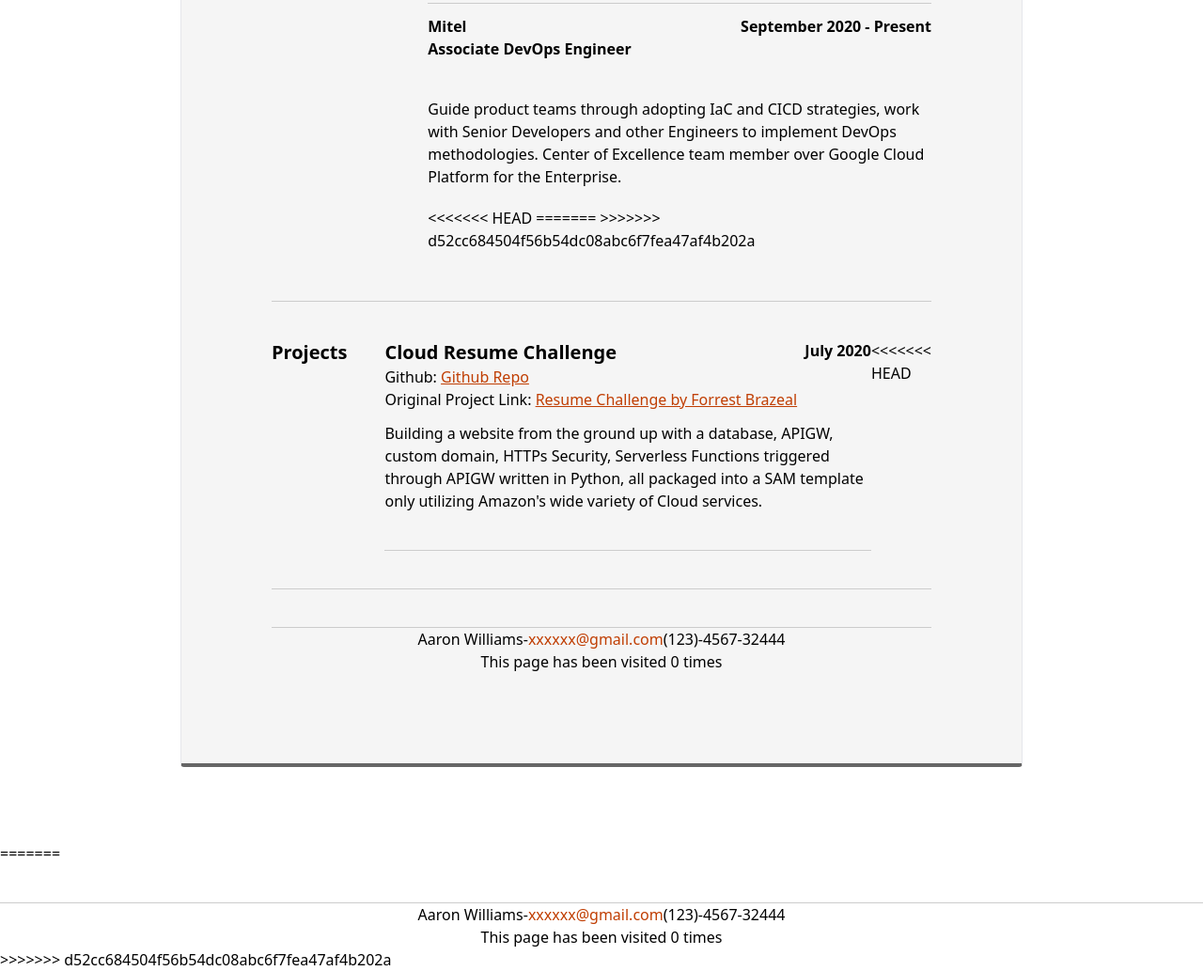
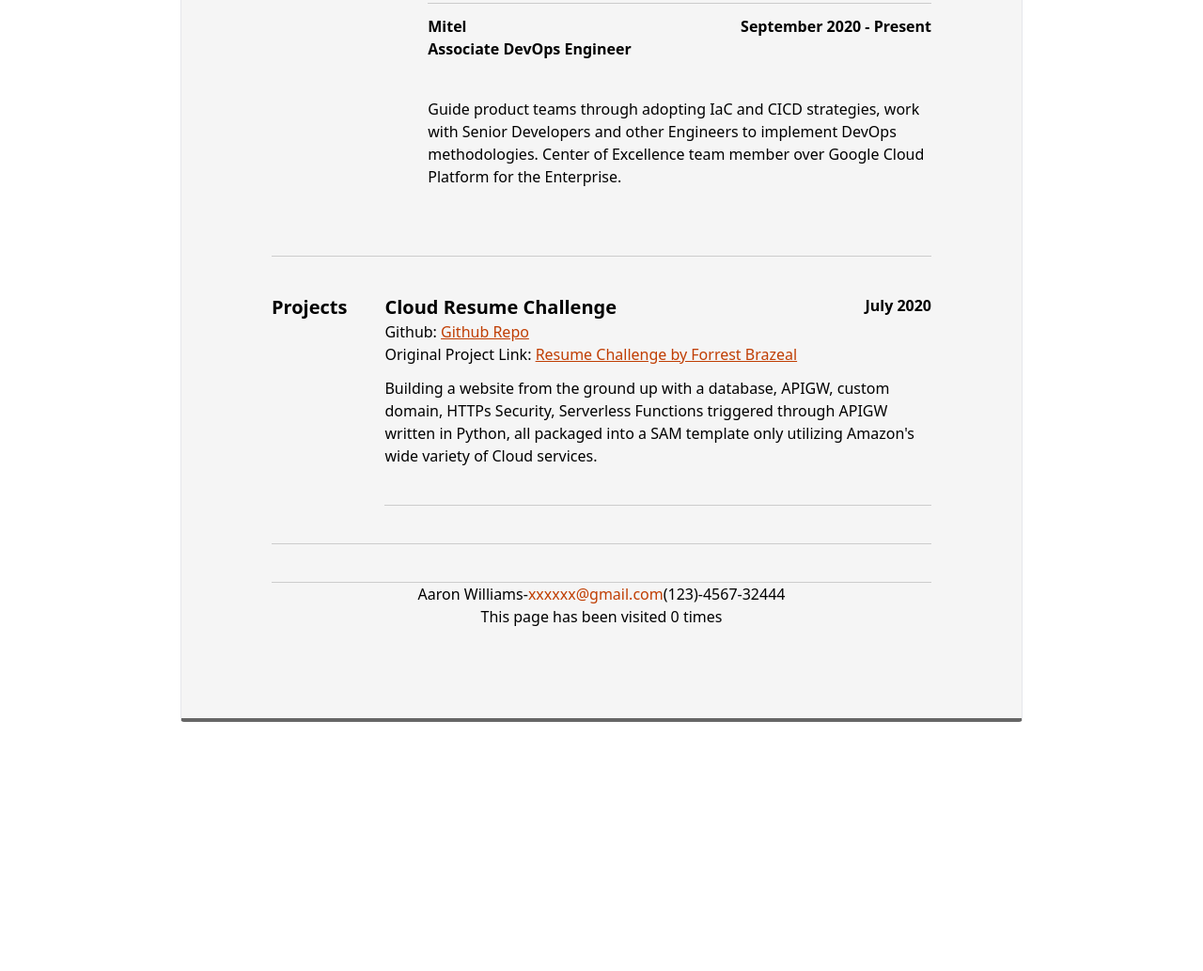
Before and after one commit to realexcel2021/cloud-resume-challenge, a website: page src/frontend/index.html in a window 1280 px wide. Shown: the part 1794-2827 px from the top of the page at 94% size. After the commit the page ends 2642 px from the top, so only its background shows below. Drawn offline with Linux system fonts and the light colour scheme; no server answers.

Commit message:
cleaned frontend code

```diff
--- a/src/frontend/index.html
+++ b/src/frontend/index.html
@@ -132,13 +132,8 @@
                                 Guide product teams through adopting IaC and CICD strategies, work with Senior Developers and other Engineers to implement DevOps methodologies. Center of Excellence team member over Google Cloud Platform for the Enterprise.
                             </p>
 
-<<<<<<< HEAD
 
 
-=======
-
-
->>>>>>> d52cc684504f56b54dc08abc6f7fea47af4b202a
                         </div>
 
                 </div>
@@ -161,7 +156,6 @@
                                     </p>
                             </div>
                     </div>
-<<<<<<< HEAD
             </div>
 
             <div class="border-b pt-10 border-b-line"></div>
@@ -173,18 +167,5 @@
 
      </div>
     <script src="script.js"></script>
-=======
-            </div>
-
-            <div class="border-b pt-10 border-b-line"></div>
-
-            <div class="text-center">
-                <p>Aaron Williams-<span class="text-link">xxxxxx@gmail.com</span>(123)-4567-32444</p>
-                <p> This page has been visited <span id="count"> 0 </span> times </p>
-            </div>
-
-     </div>
-
->>>>>>> d52cc684504f56b54dc08abc6f7fea47af4b202a
 </body>
 </html>
```
